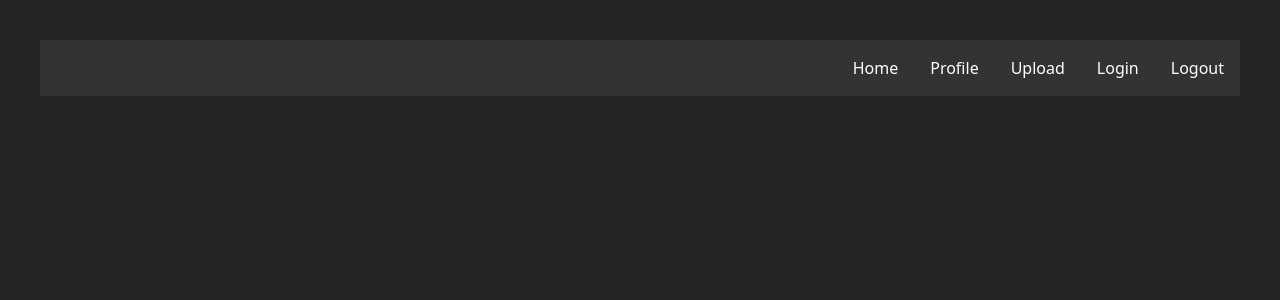
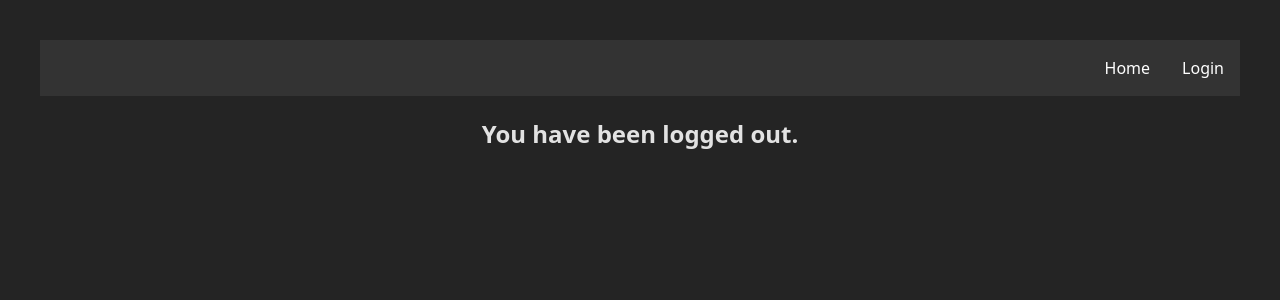
Before and after one commit to Kasanen/Week_4_React, a React (Vite) app in the folder ViteTest/: page /logout in a window 1280 px wide. Shown: the top 300 px of the page. Built offline with nearby package versions, Linux system fonts and the light colour scheme.

Commit message:
Shared State

```diff
--- a/ViteTest/src/App.jsx
+++ b/ViteTest/src/App.jsx
@@ -1,4 +1,5 @@
-import {BrowserRouter, Routes, Route} from 'react-router';
+import {BrowserRouter as Router, Routes, Route} from 'react-router';
+import {UserProvider} from './contexts/UserContext';
 import './App.css';
 import Layout from './components/Layout';
 import Home from './views/Home';
@@ -7,7 +8,35 @@ import Upload from './views/Upload';
 import Single from './views/Single';
 import Login from './views/Login';
 import Logout from './views/Logout';
+import ProtectedRoute from './components/ProtectedRoute';
 
+const App = () => {
+  return (
+    <Router basename={import.meta.env.BASE_URL}>
+      <UserProvider>
+        <Routes>
+          <Route element={<Layout />}>
+            <Route path="/" element={<Home />} />
+            <Route
+              path="/profile"
+              element={
+                <ProtectedRoute>
+                  <Profile />
+                </ProtectedRoute>
+              }
+            />
+            <Route path="/upload" element={<Upload />} />
+            <Route path="/single" element={<Single />} />
+            <Route path="/login" element={<Login />} />
+            <Route path="/logout" element={<Logout />} />
+          </Route>
+        </Routes>
+      </UserProvider>
+    </Router>
+  );
+};
+
+/*
 const App = () => {
   return (
     <BrowserRouter basename={import.meta.env.BASE_URL}>
@@ -24,4 +53,6 @@ const App = () => {
     </BrowserRouter>
   );
 };
+*/
+
 export default App;
--- a/ViteTest/src/components/Layout.jsx
+++ b/ViteTest/src/components/Layout.jsx
@@ -1,8 +1,12 @@
-import {Link} from 'react-router';
-import {Outlet} from 'react-router';
+import {Link, Outlet} from 'react-router';
+import {useUserContext} from '../hooks/contextHooks';
 
-const Layout = (props) => {
-  const {item, setSelectedItem} = props;
+const Layout = () => {
+  const {handleAutoLogin} = useUserContext();
+  const {user} = useUserContext();
+
+  handleAutoLogin();
+
   return (
     <div>
       <nav>
@@ -10,6 +14,9 @@ const Layout = (props) => {
           <li>
             <Link to="/">Home</Link>
           </li>
+
+          {user ? (
+            <>
               <li>
                 <Link to="/profile">Profile</Link>
               </li>
@@ -17,11 +24,14 @@ const Layout = (props) => {
                 <Link to="/upload">Upload</Link>
               </li>
               <li>
+                <Link to="/logout">Logout</Link>
+              </li>
+            </>
+          ) : (
+            <li>
               <Link to="/login">Login</Link>
             </li>
-          <li>
-            <Link to="/logout">Logout</Link>
-          </li>
+          )}
         </ul>
       </nav>
       <main>
--- a/ViteTest/src/components/LoginForm.jsx
+++ b/ViteTest/src/components/LoginForm.jsx
@@ -1,6 +1,7 @@
 import useForm from '../hooks/formHooks.js';
 import {useAuthentication} from '../hooks/apiHooks.js';
 import {useNavigate} from 'react-router-dom';
+import {useUserContext} from '../hooks/contextHooks';
 
 const LoginForm = () => {
   const initValues = {
@@ -8,6 +9,7 @@ const LoginForm = () => {
     password: '',
   };
 
+  /*
   const {postLogin} = useAuthentication();
   const navigate = useNavigate();
 
@@ -25,6 +27,17 @@ const LoginForm = () => {
       console.log('login result', result);
     } catch (err) {
       console.error('login failed', err);
+    }
+  };
+
+  */
+  const {handleLogin} = useUserContext();
+
+  const doLogin = async () => {
+    try {
+      handleLogin(inputs);
+    } catch (e) {
+      alert(e.message);
     }
   };
 
--- /dev/null
+++ b/ViteTest/src/components/ProtectedRoute.jsx
@@ -0,0 +1,14 @@
+import {Navigate} from 'react-router';
+import {useUserContext} from '../hooks/contextHooks';
+
+const ProtectedRoute = ({children}) => {
+  const {user} = useUserContext();
+
+  if (!user) {
+    return <Navigate to="/" />;
+  }
+
+  return children;
+};
+
+export default ProtectedRoute;
--- /dev/null
+++ b/ViteTest/src/contexts/UserContext.jsx
@@ -0,0 +1,69 @@
+import {createContext, useState} from 'react';
+import {useAuthentication, useUser} from '../hooks/apiHooks';
+import {useLocation, useNavigate} from 'react-router';
+
+const UserContext = createContext(null);
+
+const UserProvider = ({children}) => {
+  const [user, setUser] = useState(null);
+  const {postLogin} = useAuthentication();
+  const {getUserByToken} = useUser();
+  const navigate = useNavigate();
+
+  // login, logout and autologin functions are here instead of components
+  const handleLogin = async (credentials) => {
+    try {
+      // TODO: post login credentials to API
+      // TODO: set token to local storage
+      // TODO: set user to state
+      // TODO: navigate to home
+      const result = await postLogin(credentials);
+      const token = result.token;
+      if (token) {
+        localStorage.setItem('token', token);
+        const userData = await getUserByToken(token);
+        setUser(userData);
+        navigate('/');
+      }
+    } catch (e) {
+      console.log(e.message);
+    }
+  };
+
+  const handleLogout = () => {
+    try {
+      // TODO: remove token from local storage
+      // TODO: set user to null
+      // TODO: navigate to home or login page
+      localStorage.removeItem('token');
+      setUser(null);
+      navigate('/login');
+      window.location.reload();
+    } catch (e) {
+      console.log(e.message);
+    }
+  };
+
+  const handleAutoLogin = async () => {
+    try {
+      const token = localStorage.getItem('token');
+      if (token) {
+        const userResult = await getUserByToken(token);
+        setUser(userResult.user);
+
+        console.log('location', location);
+      }
+    } catch (e) {
+      console.log(e.message);
+    }
+  };
+
+  return (
+    <UserContext.Provider
+      value={{user, handleLogin, handleLogout, handleAutoLogin}}
+    >
+      {children}
+    </UserContext.Provider>
+  );
+};
+export {UserProvider, UserContext};
--- a/ViteTest/src/hooks/apiHooks.js
+++ b/ViteTest/src/hooks/apiHooks.js
@@ -68,8 +68,7 @@ const useAuthentication = () => {
 };
 
 const useUser = () => {
-  const getUserByToken = async () => {
-    const token = localStorage.getItem('token');
+  const getUserByToken = async (token) => {
     if (!token) {
       throw new Error('No auth token available');
     }
--- /dev/null
+++ b/ViteTest/src/hooks/contextHooks.js
@@ -0,0 +1,16 @@
+import {useContext} from 'react';
+import {UserContext} from '../contexts/UserContext';
+
+// Current recommendation is to use custom hook instead of the context directly
+// this way we don't have errors when UserContext is not defined or null (thats why we have the if statement)
+
+const useUserContext = () => {
+  const context = useContext(UserContext);
+  if (!context) {
+    throw new Error('useUserContext must be used within an UserProvider');
+  }
+
+  return context;
+};
+
+export {useUserContext};
--- a/ViteTest/src/views/Logout.jsx
+++ b/ViteTest/src/views/Logout.jsx
@@ -1,9 +1,16 @@
 // imports here
-import LoginForm from '../components/LoginForm';
-import RegisterForm from '../components/RegisterForm';
+import {useUserContext} from '../hooks/contextHooks';
 
 const Logout = () => {
-  return <></>;
+  const {handleLogout} = useUserContext();
+
+  handleLogout();
+
+  return (
+    <>
+      <h2>You have been logged out.</h2>
+    </>
+  );
 };
 
 export default Logout;
--- a/ViteTest/src/views/Profile.jsx
+++ b/ViteTest/src/views/Profile.jsx
@@ -1,15 +1,15 @@
 import React, {useEffect, useState} from 'react';
-import PropTypes from 'prop-types';
 import {useUser} from '../hooks/apiHooks';
 
 const Profile = () => {
   const {getUserByToken} = useUser();
   const [userData, setUser] = useState(null);
+  const token = localStorage.getItem('token');
 
   useEffect(() => {
     (async () => {
       try {
-        const data = await getUserByToken();
+        const data = await getUserByToken(token);
         console.log('Loaded user:', data);
         setUser(data);
       } catch (err) {
--- a/ViteTest/vite.config.js
+++ b/ViteTest/vite.config.js
@@ -4,5 +4,5 @@ import react from '@vitejs/plugin-react-swc';
 // https://vite.dev/config/
 export default defineConfig({
   plugins: [react()],
-  base: '/~veijokas/forms/',
+  base: '/~veijokas/context/',
 });
```
Lines whose indentation alone changed are shown as unchanged.
